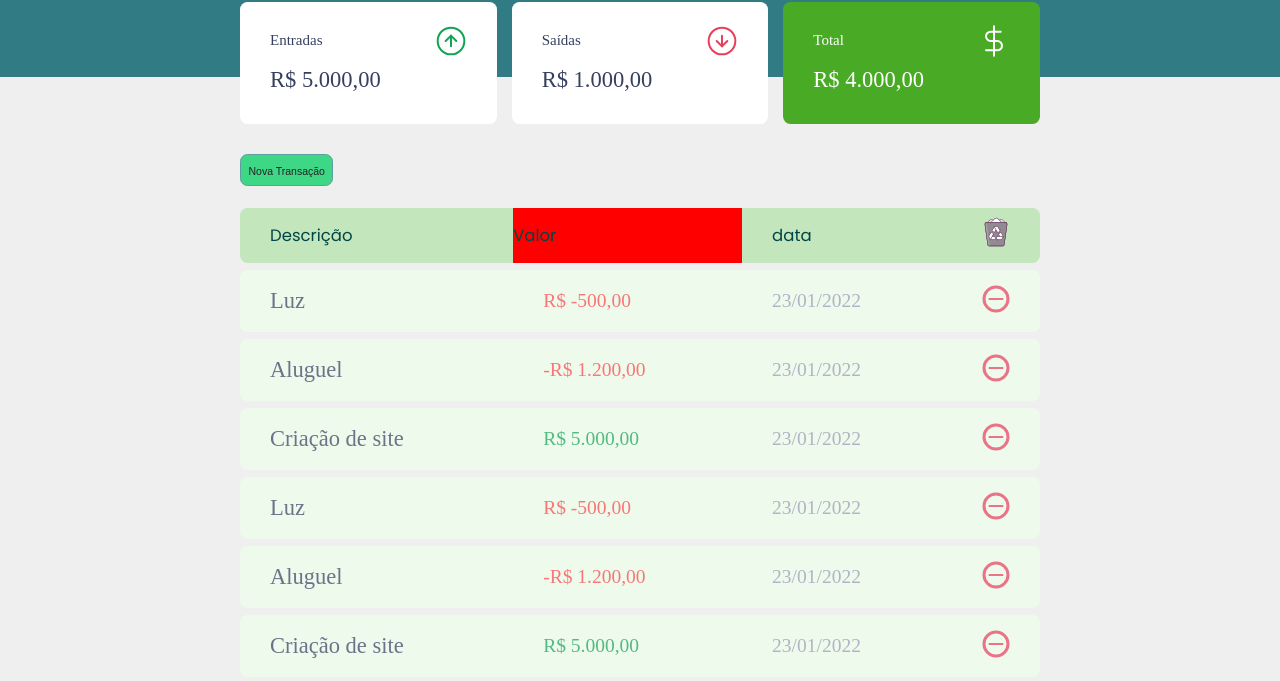
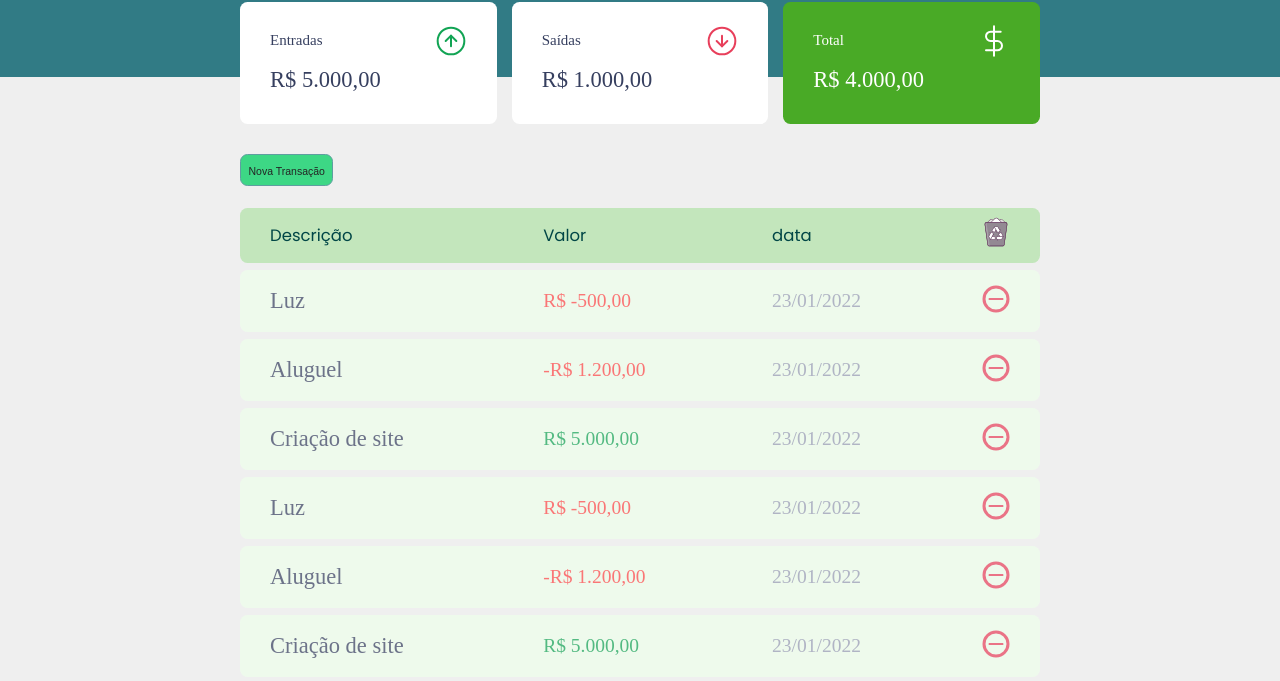
Before and after one commit to viniciusfg05/Controle-Financeiro-, a plain HTML site: page index.html in a window 1280 px wide. Shown: the part 71-752 px from the top of the page. Drawn offline with Linux system fonts and the light colour scheme; a web font is replaced by a local one.

Commit message:
Trazendo do git

```diff
--- a/styles.css
+++ b/styles.css
@@ -177,11 +177,6 @@ table tbody tr:hover {
   text-align: center;
 }
 
-.table-header.value {
-  background-color: red;
-  padding: 0;
-}
-
 table thead tr th:first-child,
 table tbody tr td:first-child {
   /*Add a borda arrendonada no Inicio da tabela*/
```
